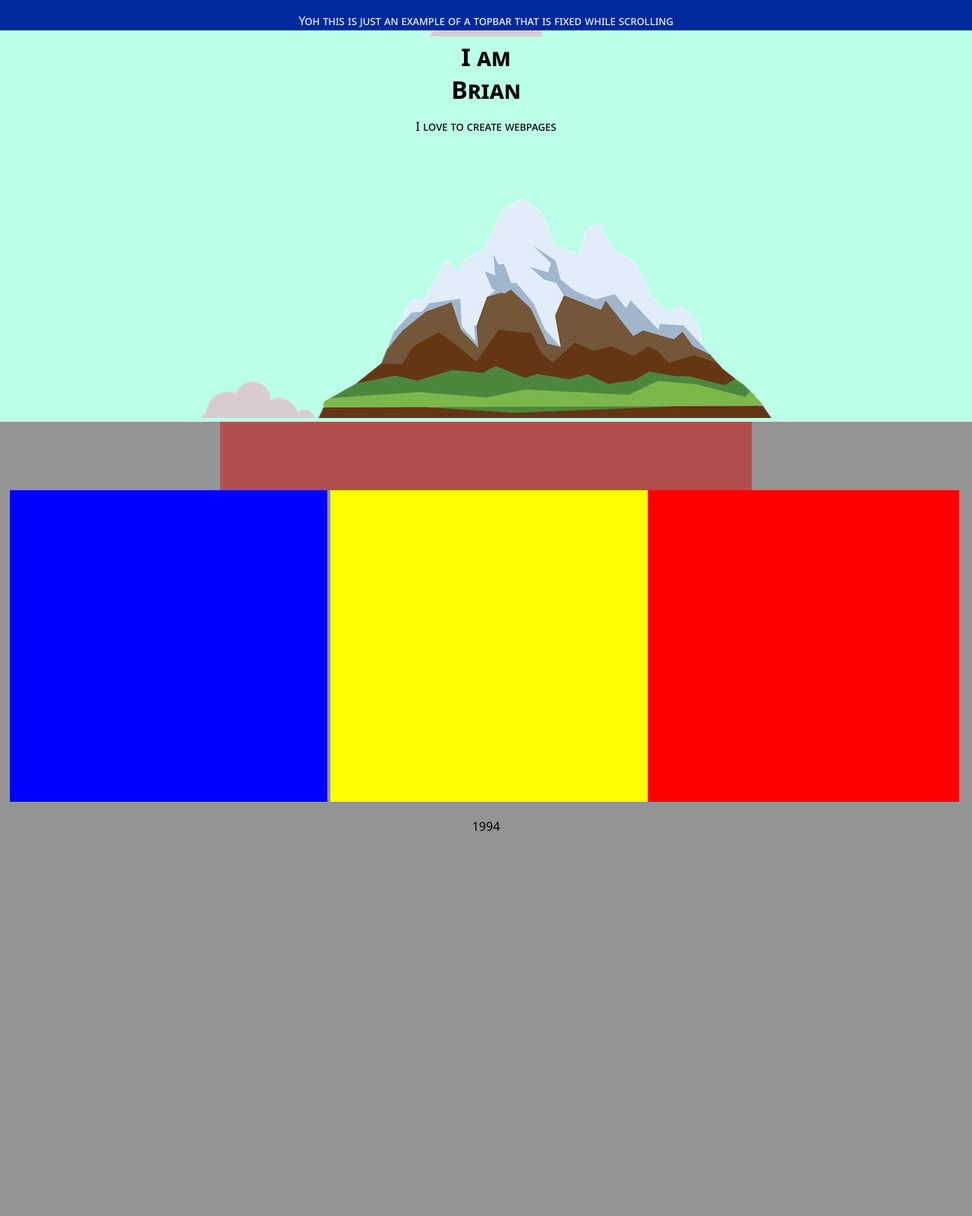
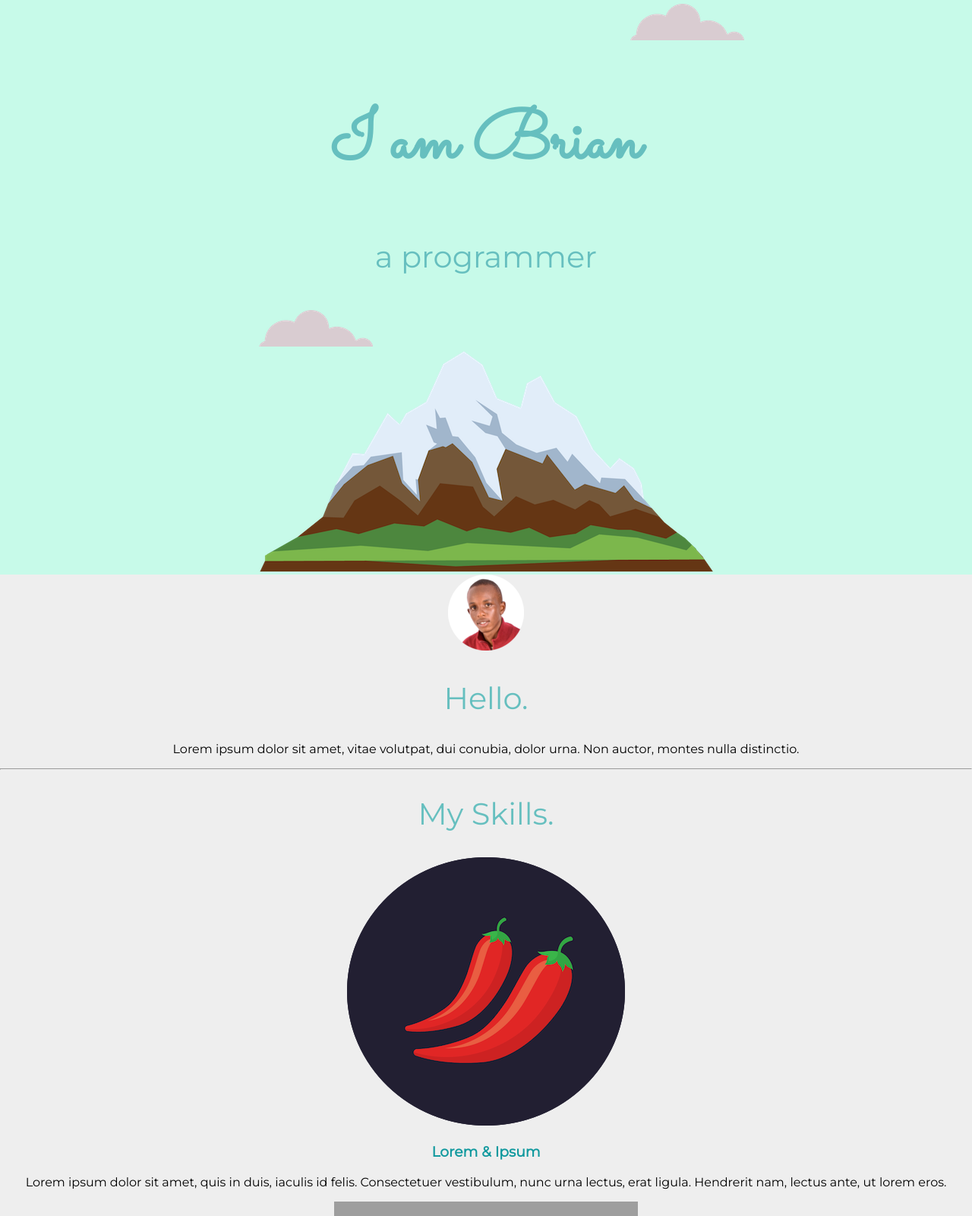
Before and after one commit to Obrienmaina/Brian, a plain HTML site: page index.html in a window 1280 px wide. Shown: the top 1600 px of the page at 76% size. Before the commit the page ends 1114 px from the top, so only its background shows below. Drawn offline with Linux system fonts and the light colour scheme; grey boxes are pictures that could not be loaded.

Commit message:
Run these

```diff
--- a/index.html
+++ b/index.html
@@ -5,53 +5,57 @@
     <meta http-equiv="X-UA-Compatible" content="IE=edge">
     <meta name="viewport" content="width=device-width, initial-scale=1.0">
     <link rel="shortcut icon" href="/images/favicon/Brian Maina-modified.png" type="image/x-icon">
-    <link rel="stylesheet" href="stylesheet.css">
+    <link rel="stylesheet" href="stylez.css">
+    <link rel="preconnect" href="https://fonts.googleapis.com">
+    <link rel="preconnect" href="https://fonts.gstatic.com" crossorigin>
+    <link href="https://fonts.googleapis.com/css2?family=Merriweather&family=Montserrat&family=Sacramento&display=swap" rel="stylesheet">
     <title>Brian</title>
 </head>
 <body>
-    <div class="topbar">
-        <p>Yoh this is just an example of a topbar that is fixed while scrolling</p>
-
-    </div>
     <div class="topcontainer">
-        <img src="/images/cloud.png" alt="cloud">
+        <img src="/images/cloud.png" alt="cloud" class="topcloud">
         <h1>I am Brian</h1>
-        <p>I love to create webpages</p>
-        <img src="/images/cloud.png" alt="">
+        <h2>a programmer</h2>
+        <img src="/images/cloud.png" alt="" class="bottomcloud">
         <img src="/images/mountain.png" alt="">
 
     </div>
-    <div class="mwenda"></div>
-    <div class="middlecontainer">
 
+    <div class="middle-container">
+        <div class="profile">
+          <img src="/images/Brian Maina-modified.png" alt="">
+          <h2>Hello.</h2>
+          <p>Lorem ipsum dolor sit amet, vitae volutpat, dui conubia, dolor urna. Non auctor, montes nulla distinctio.</p>
         </div>
-    <div class="bottomcontainer">
-
+        <hr>
+        <div class="skills">
+          <h2>My Skills.</h2>
+          <div class="skill-row">
+            <img class="" src="/images/chillies.png" alt="">
+            <h3>Lorem & Ipsum</h3>
+            <p>Lorem ipsum dolor sit amet, quis in duis, iaculis id felis. Consectetuer vestibulum, nunc urna lectus, erat ligula. Hendrerit nam, lectus ante, ut lorem eros.</p>
           </div>
-
-    <div>
-        <div class="one">
-
+          <div class="skill-row">
+            <img class="" src="https://media4.giphy.com/media/RVWSqOsgDAq0W3051o/giphy.gif?cid=ecf05e47av0ak87tsoedngs098d3xds0mndcw5nimr1bowkh&rid=giphy.gif&ct=s" alt="">
+            <h3>Lorem Ipsum Dolor</h3>
+            <p>Lorem ipsum dolor sit amet, mauris sed consectetuer. Etiam et eu, bibendum interdum, lacus quis mauris. Curabitur wisi, quisque vel eu, rutrum nam.</p>
           </div>
-        <diV class="three">
-
-        </diV>
-        <div class="two">
-
+        </div>
+        <hr>
+        <div class="contact-me">
+          <h2>Get In Touch</h2>
+          <h3>Lorem ipsum dolor sit amet, non elit.</h3>
+          <p>Lorem ipsum dolor sit amet, in quis, aenean amet. Phasellus sodales, tellus donec dui, ornare erat.</p>
+          <a class="btn" href="mailto:obrienmaina1@gmail.com">CONTACT ME</a>
         </div>
       </div>
 
-    <div>
-        <div class="four">
-             <p class="nos">1994</p>
 
-        </div>
-        <diV class="five">
-
-        </diV>
-        <div class="six">
-
-        </div>
+      <div class="bottom-container">
+        <a class="footer-link" href="https://www.linkedin.com/">LinkedIn</a>
+        <a class="footer-link" href="https://twitter.com/">Twitter</a>
+        <a class="footer-link" href="https://peachastudio.business.site/">Website</a>
+        <p>© Name Surname.</p>
       </div>
 
 </body>
--- /dev/null
+++ b/style.css
@@ -0,0 +1,35 @@
+body{
+    text-align: center;
+}
+
+.topcontainer{
+    position: relative;
+    padding-top: 50px;
+}
+.bottomcloud{
+    position: absolute;
+    bottom: 300px;
+}
+.topcloud{
+    position: absolute;
+    top: 5px;
+    right: 300px;
+}
+
+body{
+    background-color: rgb(148, 148, 148);
+    margin: 0px;
+    font-family: 'Merriweather', serif;
+}
+.topcontainer{
+    background-color: rgb(188, 255, 233);
+
+}
+
+h1{
+    font-family: 'Sacramento', cursive;
+}
+
+p{
+    font-family: 'Montserrat', sans-serif;
+}
--- a/stylesheet.css
+++ b/stylesheet.css
@@ -1,10 +1,19 @@
 body{
     background-color: rgb(148, 148, 148);
     margin: 0px;
+    font-family: 'Merriweather', serif;
 }
 .topcontainer{
     background-color: rgb(188, 255, 233);
 
+}
+
+h1{
+    font-family: 'Sacramento', cursive;
+}
+
+p{
+    font-family: 'Montserrat', sans-serif;
 }
 
 /* ==================================display property====================================== */
@@ -159,12 +168,10 @@ margin: unset; */
 }
 
 body{
-    margin: 0px;
-     font-variant: small-caps;
-    font-family: 'Segoe UI', Tahoma, Geneva, Verdana, sans-serif;
     text-align: center;
   }
-  h1{
+
+  /* h1{
     width: 10%;
     margin: 0 auto;
-}
+} */
--- /dev/null
+++ b/stylez.css
@@ -0,0 +1,59 @@
+body{
+    text-align: center;
+}
+
+.topcontainer{
+    position: relative;
+    padding-top: 50px;
+}
+.bottomcloud{
+    position: absolute;
+    bottom: 300px;
+}
+.topcloud{
+    position: absolute;
+    top: 5px;
+    right: 300px;
+}
+
+body{
+    background-color: rgb(238, 238, 238);
+    margin: 0px;
+    font-family: 'Merriweather', serif;
+}
+.topcontainer{
+    background-color: rgb(199, 250, 233);
+
+}
+
+h1{
+    /* font-size: 90px; 16px=100% */
+    /* 1em was traditionally the size of capital m | it is 16px  */
+    /* em and percentage inherit size from the parent | to ignore use rem */
+    /* dynamic and static */
+
+    margin: 50px auto 0px auto;
+    font-size: 5.625rem;
+    font-family: 'Sacramento', cursive;
+    color: #66BFBF;
+    line-height: 2;
+}
+
+p{
+    font-family: 'Montserrat', sans-serif;
+}
+h2{
+    font-size: 2.5rem;
+    font-family: 'Montserrat', sans-serif;
+    color: #66BFBF;
+    font-weight: normal;
+}
+
+h3{
+    font-family: 'Montserrat', sans-serif;
+    color: #11999E;
+}
+
+a{
+    color: #11999E;
+}
```
Also changed, not shown: genesis.html (added, +60 -0 lines), task.html (added, +32 -0 lines). Lines whose indentation alone changed are shown as unchanged.
